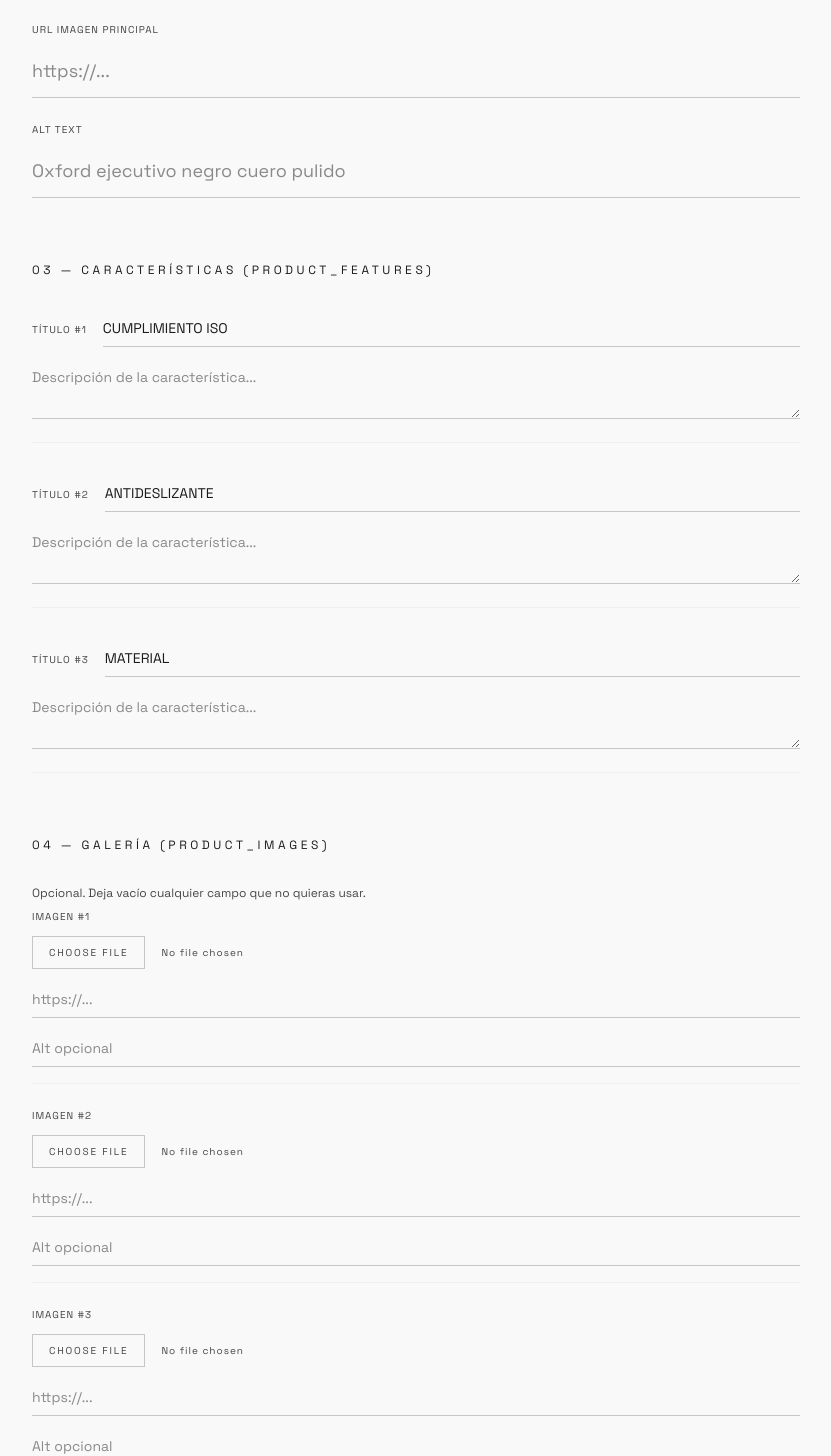
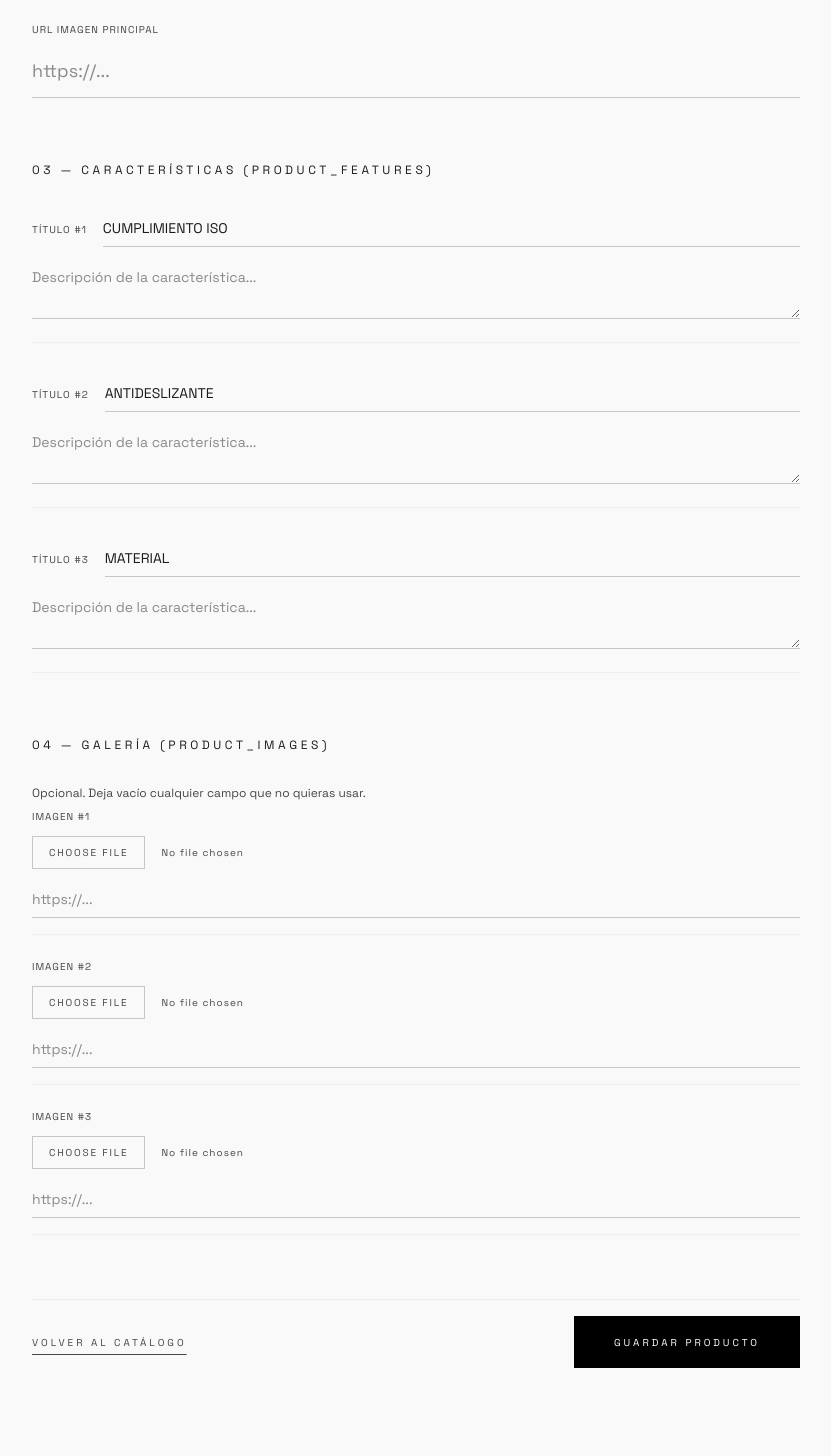
Before and after one commit to hedinyer/vierco_page, a Next.js app: page /cargarproducto in a window 1280 px wide. Shown: the part 1256-2712 px from the top of the page, without its empty margins (224-1055 px from the left). Built offline with nearby package versions, Linux system fonts and the light colour scheme; no server answers.

Commit message:
Refactor image handling in CargarProductoPage to set default alt text; remove alt text input field for improved user experience and streamline image URL updates.

```diff
--- a/src/app/cargarproducto/page.tsx
+++ b/src/app/cargarproducto/page.tsx
@@ -12,7 +12,9 @@ import { supabase } from "@/lib/supabase";
 import QuickCart from "@/components/layout/QuickCart";
 
 const EMPTY_FEATURE = { title: "", description: "" };
-const EMPTY_IMAGE = { url: "", alt: "" };
+/** Alt text fijo (campos ocultos en el formulario). */
+const AUTO_ALT_TEXT = "X";
+const EMPTY_IMAGE = { url: "", alt: AUTO_ALT_TEXT };
 const DEFAULT_SIZES = ["34", "35", "36", "37", "38", "39", "40", "41", "42", "43", "44"];
 
 export default function CargarProductoPage() {
@@ -41,7 +43,7 @@ export default function CargarProductoPage() {
     description: "",
     categoria: "",
     imageUrl: "",
-    altText: "",
+    altText: AUTO_ALT_TEXT,
     features: [
       { ...EMPTY_FEATURE, title: "CUMPLIMIENTO ISO" },
       { ...EMPTY_FEATURE, title: "ANTIDESLIZANTE" },
@@ -115,10 +117,10 @@ export default function CargarProductoPage() {
     });
   };
 
-  const handleImageChange = (index: number, field: "url" | "alt", value: string) => {
+  const handleImageUrlChange = (index: number, value: string) => {
     setForm((prev) => {
       const images = [...prev.images];
-      images[index] = { ...images[index], [field]: value };
+      images[index] = { ...images[index], url: value, alt: AUTO_ALT_TEXT };
       return { ...prev, images };
     });
   };
@@ -134,7 +136,9 @@ export default function CargarProductoPage() {
       ...form,
       slug: ensuredSlug,
       ref: ensuredRef,
+      altText: AUTO_ALT_TEXT,
       sizes,
+      images: form.images.map((img) => ({ ...img, alt: AUTO_ALT_TEXT })),
     };
 
     try {
@@ -184,10 +188,14 @@ export default function CargarProductoPage() {
         updatedImages[i] = {
           ...updatedImages[i],
           url: publicUrl,
+          alt: AUTO_ALT_TEXT,
         };
       }
 
-      payload = { ...payload, images: updatedImages };
+      payload = {
+        ...payload,
+        images: updatedImages.map((img) => ({ ...img, alt: AUTO_ALT_TEXT })),
+      };
     } catch (err) {
       setIsSubmitting(false);
       setUploadingImage(false);
@@ -220,7 +228,7 @@ export default function CargarProductoPage() {
       description: "",
       categoria: "",
       imageUrl: "",
-      altText: "",
+      altText: AUTO_ALT_TEXT,
     }));
   };
 
@@ -425,19 +433,6 @@ export default function CargarProductoPage() {
                     required={!imageFile}
                   />
                 </div>
-                <div>
-                  <label className="block font-label text-[10px] tracking-widest text-on-surface-variant mb-2">
-                    ALT TEXT
-                  </label>
-                  <input
-                    type="text"
-                    className="w-full bg-transparent border-b border-outline-variant py-3 px-0 font-body text-lg focus:border-primary transition-all"
-                    value={form.altText}
-                    onChange={(e) => handleChange("altText", e.target.value)}
-                    placeholder="Oxford ejecutivo negro cuero pulido"
-                    required
-                  />
-                </div>
               </div>
             </section>
 
@@ -514,18 +509,9 @@ export default function CargarProductoPage() {
                       className="w-full bg-transparent border-b border-outline-variant py-2 px-0 font-body text-sm focus:border-primary transition-all"
                       value={image.url}
                       onChange={(e) =>
-                        handleImageChange(index, "url", e.target.value)
+                        handleImageUrlChange(index, e.target.value)
                       }
                       placeholder="https://..."
-                    />
-                    <input
-                      type="text"
-                      className="w-full bg-transparent border-b border-outline-variant py-2 px-0 font-body text-sm focus:border-primary transition-all"
-                      value={image.alt}
-                      onChange={(e) =>
-                        handleImageChange(index, "alt", e.target.value)
-                      }
-                      placeholder="Alt opcional"
                     />
                   </div>
                 ))}
```
